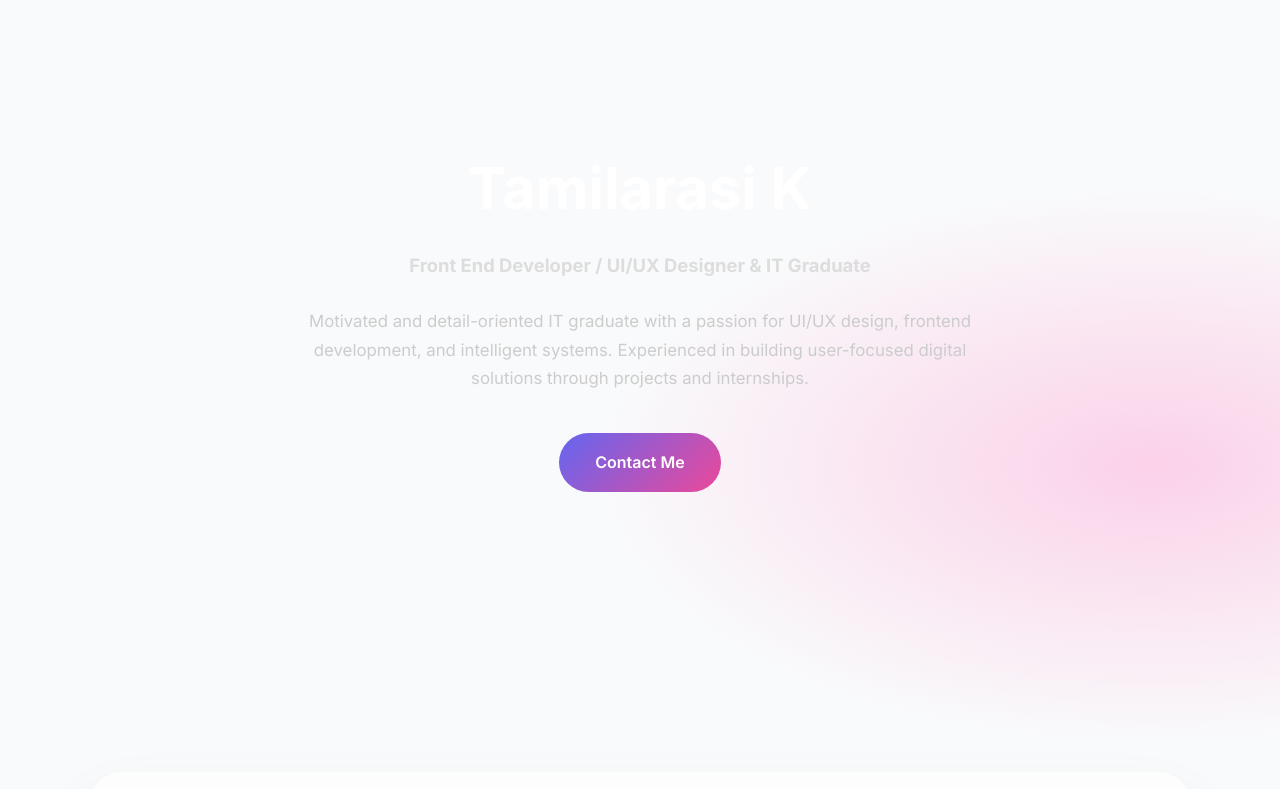
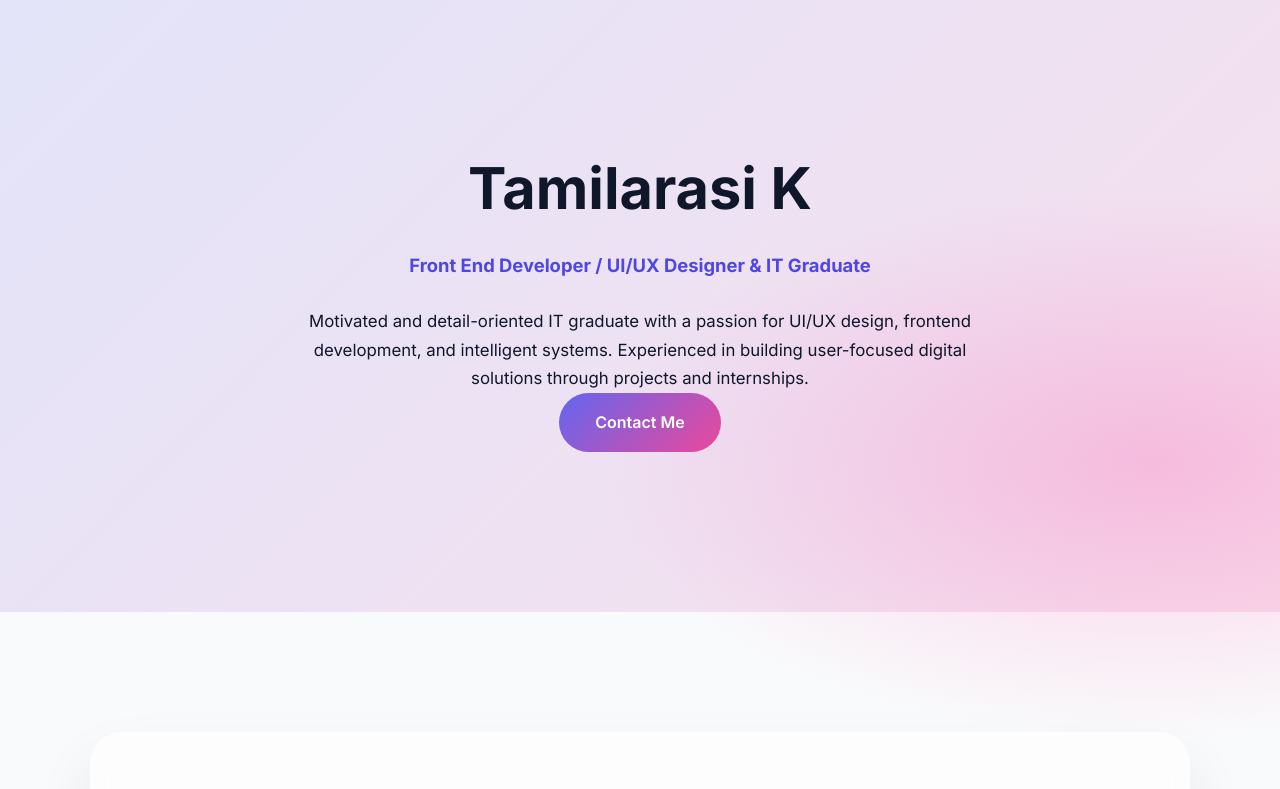
Before and after one commit to tamil-005/portfolio, a plain HTML site: page tamil/index.html in a window 1280 px wide. Shown: the top 789 px of the page. Drawn offline with Linux system fonts and the light colour scheme.

Commit message:
Update style.css

```diff
--- a/tamil/style.css
+++ b/tamil/style.css
@@ -26,29 +26,26 @@ body {
   content: "";
   position: absolute;
   inset: 0;
-  background: linear-gradient(135deg, rgba(255,255,255,0.05), rgba(255,255,255,0.05));
+  background:
+    linear-gradient(135deg, rgba(99,102,241,0.15), rgba(236,72,153,0.15));
   z-index: -1;
 }
 
-.hero h1 { font-size: clamp(2.4rem, 6vw, 3.6rem); font-weight: 800; color: #ffffff; }
-.hero h2 { font-size: 1.15rem; margin-top: 12px; color: #dddddd; }
-.hero p { max-width: 720px; margin: 26px auto 20px; font-size: 1.05rem; text-align: center; color: #cccccc; }
+.hero h1 {
+  font-size: clamp(2.4rem, 6vw, 3.6rem);
+  font-weight: 800;
+}
+.hero h2 {
+  font-size: 1.15rem;
+  margin-top: 12px;
+  color: #4f46e5;
+}
 
-.hero-content { display: flex; flex-direction: column; align-items: center; }
-.primary-btn {
-  margin-top: 20px;
-  display: inline-flex;
-  align-items: center;
-  gap: 10px;
-  padding: 16px 36px;
-  border-radius: 999px;
-  background: linear-gradient(135deg, #6366f1, #ec4899);
-  color: #ffffff;
-  font-weight: 600;
-  text-decoration: none;
-  transition: 0.35s ease;
+.hero p {
+  max-width: 720px;
+  margin: 26px auto 0;
+  font-size: 1.05rem;
 }
-.primary-btn:hover { transform: translateY(-3px); }
 
 /* BUTTON */
 .primary-btn {
```
